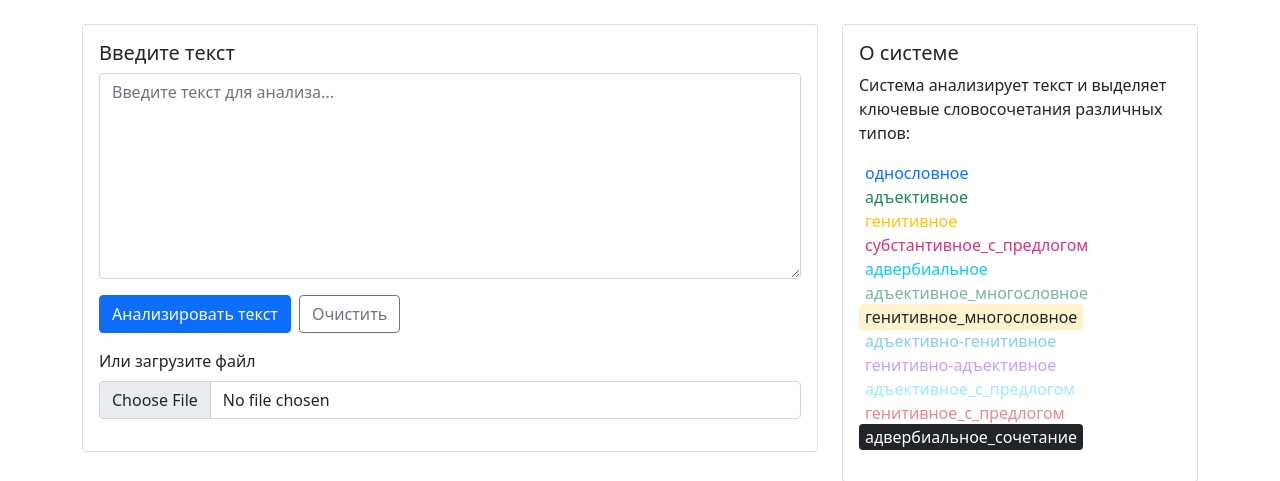
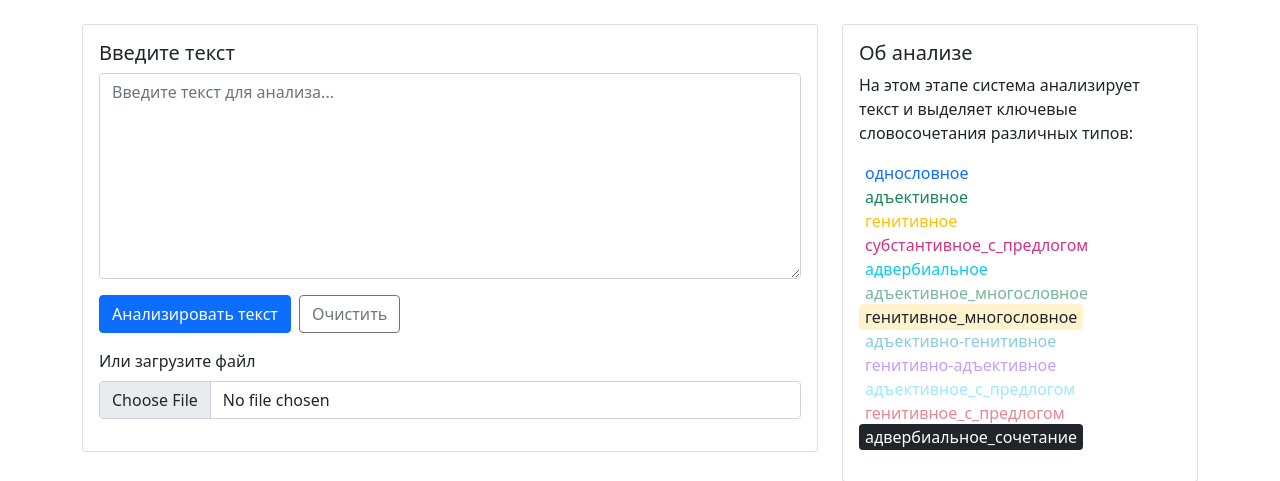
Before and after one commit to TheDudoser/NER-app, a FastAPI app: page / in a window 1280 px wide. Shown: the part 80-561 px from the top of the page. Run offline with FastAPI, Linux system fonts and the light colour scheme; some libraries are stand-ins or nearby versions.

Commit message:
#10: Изменил текст на главной странице

```diff
--- a/templates/index.html
+++ b/templates/index.html
@@ -36,9 +36,9 @@
         <div class="col-md-4">
             <div class="card">
                 <div class="card-body">
-                    <h5 class="card-title">О системе</h5>
+                    <h5 class="card-title">Об анализе</h5>
                     <p class="card-text">
-                        Система анализирует текст и выделяет ключевые словосочетания различных типов:
+                        На этом этапе система анализирует текст и выделяет ключевые словосочетания различных типов:
                     </p>
                     <ul class="list-unstyled">
                         {% for pattern, color in pattern_with_colors.items() %}
```
